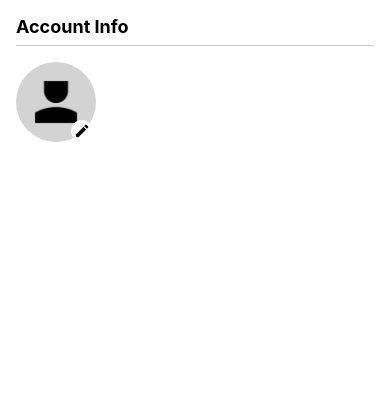
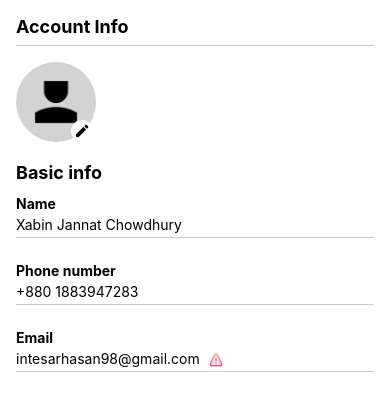
Before and after one commit to OutcastR07/blood-bank, a React Native app: screen / in a window 390 px wide. Shown: the top 406 px of the page. Built offline with nearby package versions, Linux system fonts and the light colour scheme.

Commit message:
accountinfo-body added

```diff
--- /dev/null
+++ b/components/AccountInfoPage/AccountInfoBody.js
@@ -0,0 +1,68 @@
+import React from "react";
+import { Image, StyleSheet, Text, View } from "react-native";
+
+const AccountInfoBody = () => {
+  return (
+    <View style={styles.container}>
+      <Text style={styles.title}>Basic info</Text>
+      <View style={styles.infoSection}>
+        <Text style={styles.infoTitle}>Name</Text>
+        <Text>Xabin Jannat Chowdhury</Text>
+        <View style={styles.hr} />
+      </View>
+      <View style={styles.infoSection}>
+        <Text style={styles.infoTitle}>Phone number</Text>
+        <Text>+880 1883947283</Text>
+        <View style={styles.hr} />
+      </View>
+      <View style={styles.infoSection}>
+        <Text style={styles.infoTitle}>Email</Text>
+        <View style={styles.emailInfo}>
+          <Text>intesarhasan98@gmail.com</Text>
+          <Image
+            source={require("../../images/warning.png")}
+            style={styles.emailIcon}
+          />
+        </View>
+        <View style={styles.hr} />
+      </View>
+    </View>
+  );
+};
+
+const styles = StyleSheet.create({
+  container: {
+    marginHorizontal: 16,
+    marginTop: 20,
+  },
+  title: {
+    fontWeight: "bold",
+    fontSize: 18,
+    marginBottom: 12,
+  },
+  infoSection: {
+    marginBottom: 16,
+  },
+  infoTitle: {
+    fontWeight: "bold",
+    marginBottom: 4,
+  },
+  hr: {
+    borderBottomWidth: 1,
+    borderBottomColor: "#cccccd",
+    width: "100%",
+    marginTop: 4,
+    marginBottom: 8,
+  },
+  emailInfo: {
+    flexDirection: "row",
+    alignItems: "center",
+  },
+  emailIcon: {
+    width: 16,
+    height: 16,
+    marginLeft: 8,
+  },
+});
+
+export default AccountInfoBody;
--- a/pages/AccountInfoPage.js
+++ b/pages/AccountInfoPage.js
@@ -1,5 +1,6 @@
 import React from "react";
 import { StatusBar, View } from "react-native";
+import AccountInfoBody from "../components/AccountInfoPage/AccountInfoBody";
 import AccountInfoHeader from "../components/AccountInfoPage/AccountInfoHeader";
 
 const AccountInfoPage = () => {
@@ -7,6 +8,7 @@ const AccountInfoPage = () => {
     <View>
       <StatusBar barStyle="dark-content" backgroundColor="white" />
       <AccountInfoHeader />
+      <AccountInfoBody />
     </View>
   );
 };
--- a/pages/HomePage.js
+++ b/pages/HomePage.js
@@ -36,9 +36,7 @@ const HomePage = () => {
         />
         {!isLocationEnabled && <LocationComponent />}
         <SearchBar />
-
         {isLoggedIn ? <LoggedInUser /> : <LoggedOutUser />}
-
         <JumpIntoServices />
         <NearbyHospitals />
         <CrowdfundingComponent />
```
Also changed, not shown: images/warning.png (added).
